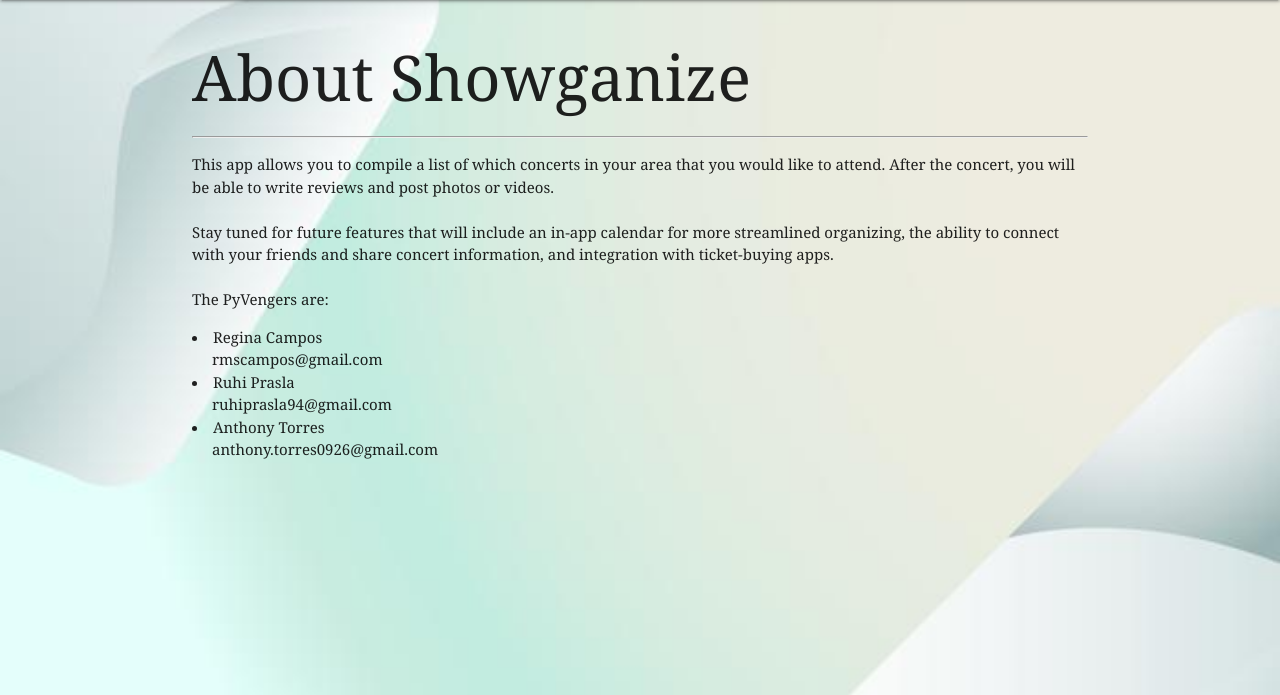
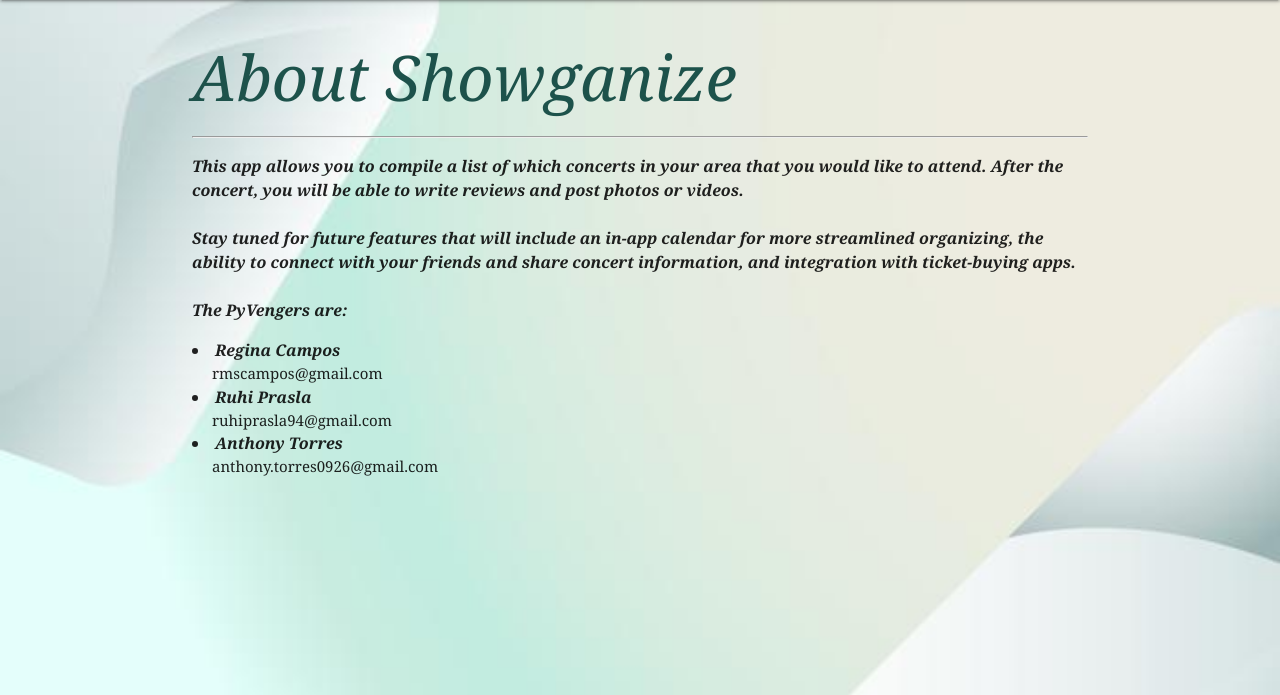
Before and after one commit to rmscampos/pyvengersunit3, a Django app: page /about/ in a window 1280 px wide. Shown: the part 64-759 px from the top of the page. Run offline with Django 3.2, Linux system fonts and the light colour scheme.

Commit message:
changed font size and color for all pages

```diff
--- a/main_app/static/css/style.css
+++ b/main_app/static/css/style.css
@@ -31,3 +31,16 @@ footer.page-footer {
     text-indent: 20px;
 
 }
+.style {
+  font-style: italic;
+  font-weight: bold;
+  font-size: medium;
+}
+.color {
+  color: rgb(29, 82, 75);
+  font-style: italic;
+}
+.seprate {
+  font-style: italic;
+
+}
--- a/main_app/templates/about.html
+++ b/main_app/templates/about.html
@@ -1,21 +1,22 @@
 {% extends 'base.html' %}
 
 {% block content %}
-<h1>About Showganize</h1>
+<h1 class="color">About Showganize</h1>
 <hr />
-<p>
+<p class="style">
     This app allows you to compile a list of which concerts in your area that you would like to attend. After the concert, you will be able to write reviews and post photos or videos.
 <br><br>
     Stay tuned for future features that will include an in-app calendar for more streamlined organizing, the ability to connect with your friends and share concert information, and integration with ticket-buying apps.
 
 <br><br>
     The PyVengers are:
-<li>Regina Campos</li>
+<li class="style">Regina Campos</li>
 <li class="space"> rmscampos@gmail.com</li>
-<li>Ruhi Prasla</li>
+<li class="style">Ruhi Prasla</li>
 <li class="space">ruhiprasla94@gmail.com</li>
-<li>Anthony Torres</li>
+<li class="style">Anthony Torres</li>
 <li class="space">anthony.torres0926@gmail.com</li>
 </p>
 
+
 {% endblock %}
--- a/main_app/templates/concerts/detail.html
+++ b/main_app/templates/concerts/detail.html
@@ -1,7 +1,7 @@
 {% extends 'base.html' %}
 {% block content %}
 
-<h1>Concert Details</h1>
+<h1 class="color">Concert Details</h1>
 
 <div class="card">
   <div class="card-content">
@@ -34,7 +34,7 @@
 <hr>
 <div class="row">
   <div class="col s6">
-    <h3>{{ concert.artist }} Reviews</h3>
+    <h3 class="color">{{ concert.artist }} Reviews</h3>
     {% if concert.reviews.count %}
       {% for review in concert.reviews.all %}
         <div class="card">
@@ -57,7 +57,7 @@
 
 
 <div class="col s6">
-<h3><a href="{% url 'reviews_create' %}">Add Review</a></h3>
+<h3 class="seprate"><a href="{% url 'reviews_create' %}">Add Review</a></h3>
 </div>
 
 
--- a/main_app/templates/concerts/index.html
+++ b/main_app/templates/concerts/index.html
@@ -2,7 +2,7 @@
 
 {% block content %}
 
-<h1>Concert Listings</h1>
+<h1 class="color">Concert Listings</h1>
 
 {% for concert in concerts %}
     <a href="{% url 'detail' concert.id %}">
--- a/main_app/templates/main_app/concert_confirm_delete.html
+++ b/main_app/templates/main_app/concert_confirm_delete.html
@@ -1,7 +1,7 @@
 {% extends 'base.html' %}
 
 {% block content %}
-  <h1>Delete Concert</h1>
+  <h1 class="color">Delete Concert</h1>
 
   <h4>Are you sure you want to delete <span class="teal-text">{{ object.artist }}</span>?</h4>
 
--- a/main_app/templates/main_app/concert_form.html
+++ b/main_app/templates/main_app/concert_form.html
@@ -2,9 +2,9 @@
 
 {% block content %}
   {% if object %}
-    <h1>Edit <span class="teal-text">{{object.artist}}</span></h1>
+    <h1 class="color">Edit <span class="teal-text">{{object.artist}}</span></h1>
   {% else %}
-    <h1>Add Concert</h1>
+    <h1 class="color">Add Concert</h1>
   {% endif %}
   <form action="" method="post">
     {% csrf_token %}
--- a/main_app/templates/main_app/review_confirm_delete.html
+++ b/main_app/templates/main_app/review_confirm_delete.html
@@ -1,7 +1,7 @@
 {% extends 'base.html' %}
 
 {% block content %}
-  <h1>Delete Review</h1>
+  <h1 class="color">Delete Review</h1>
 
   <h4>Are you sure you want to delete <span class="teal-text">{{ object.name }}</span>?</h4>
 
--- a/main_app/templates/main_app/review_detail.html
+++ b/main_app/templates/main_app/review_detail.html
@@ -1,7 +1,7 @@
 {% extends 'base.html' %}
 {% block content %}
 
-<h1>Review Details</h1>
+<h1 class="color">Review Details</h1>
 
 <div class="row">
   <div class="col s6 col-offset-3">
--- a/main_app/templates/main_app/review_form.html
+++ b/main_app/templates/main_app/review_form.html
@@ -2,9 +2,9 @@
 
 {% block content %}
   {% if object %}
-    <h1>Edit <span class="teal-text">{{object.name}}</span></h1>
+    <h1 class="color">Edit <span class="teal-text">{{object.name}}</span></h1>
   {% else %}
-    <h1>Add Review</h1>
+    <h1 class="color">Add Review</h1>
   {% endif %}
   <!-- Leaving the action empty makes the form post to the same url used to display it -->
   <form action="" method="post">
--- a/main_app/templates/main_app/review_list.html
+++ b/main_app/templates/main_app/review_list.html
@@ -1,7 +1,7 @@
 {% extends 'base.html' %}
 {% block content %}
 
-<h1>All Reviews</h1>
+<h1 class="color">All Reviews</h1>
 
 {% for review in review_list %}
   <a href="{% url 'reviews_detail' review.id %}">
```
